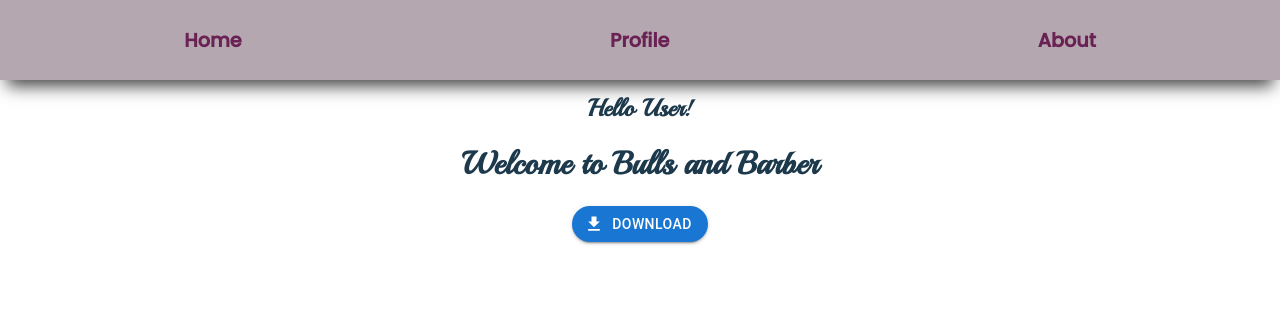
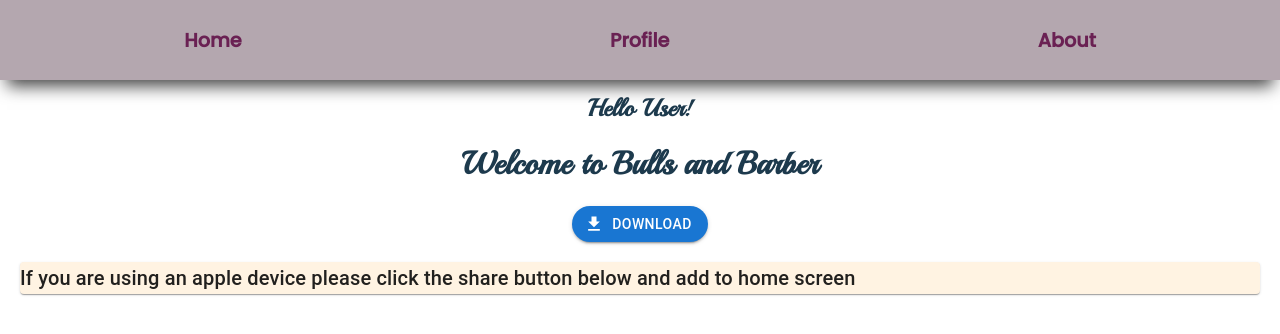
Before and after one commit to Stark-Akshay/bullsandbarber, a Next.js app: page / in a window 1280 px wide. Shown: the top 334 px of the page. Built offline with nearby package versions, Linux system fonts and the light colour scheme.

Commit message:
icon change

```diff
--- a/components/BottomNav.js
+++ b/components/BottomNav.js
@@ -1,25 +1,29 @@
 import Link from 'next/link';
 import { FaHome, FaUser, FaInfo } from 'react-icons/fa';
 import styles from '@/styles/Home.module.css'
-
+import Person from '@mui/icons-material/Person';
+import Home from '@mui/icons-material/Home';
+import Info from '@mui/icons-material/Info';
 
 const BottomNav = () => {
   return (
+
+
     <nav className={styles.nav}>
       <ul>
         <li>
         <Link href="/profile">
-            <FaUser size={25}/>
+            <Person fontSize='large'/>
           </Link>
         </li>
         <li>
           <Link href="/">
-            <FaHome size={25}/>
+          <Home fontSize='large'/>
           </Link>
         </li>
         <li>
         <Link href="/about">
-            <FaInfo size={25}/>
+            <Info fontSize='large'/>
         </Link>
         </li>
   </ul>
--- a/components/InstallButton.js
+++ b/components/InstallButton.js
@@ -1,6 +1,6 @@
 import { useState, useEffect, useRef } from 'react';
 import styles from '@/styles/Home.module.css'
-import { Button } from '@mui/material';
+import { Button, Card, Typography } from '@mui/material';
 import DownloadIcon from '@mui/icons-material/Download';
 
 
@@ -52,6 +52,23 @@
       )}
     </div>
 
+      {showButton && (
+        <Card sx={
+          {
+            bgcolor: '#fff3e2',
+            margin: '20px',
+
+          }
+        }>
+          <div>
+            <Typography variant='h6'>
+              If you are using an apple device please click the share button below and add to home screen
+            </Typography>
+          </div>
+
+        </Card>
+      )}
+
     </>
   );
 };
```
Also changed, not shown: public/sw.js.
